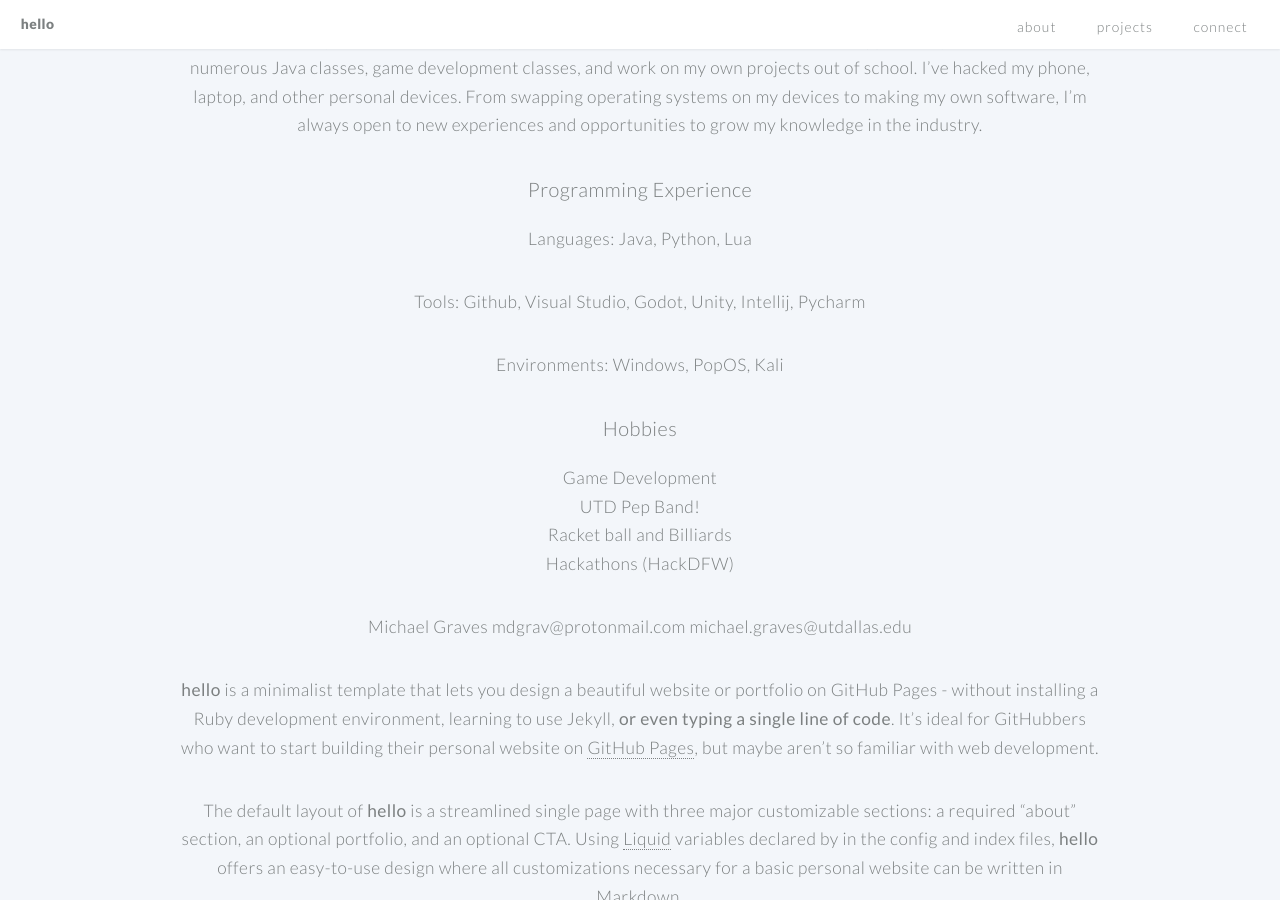
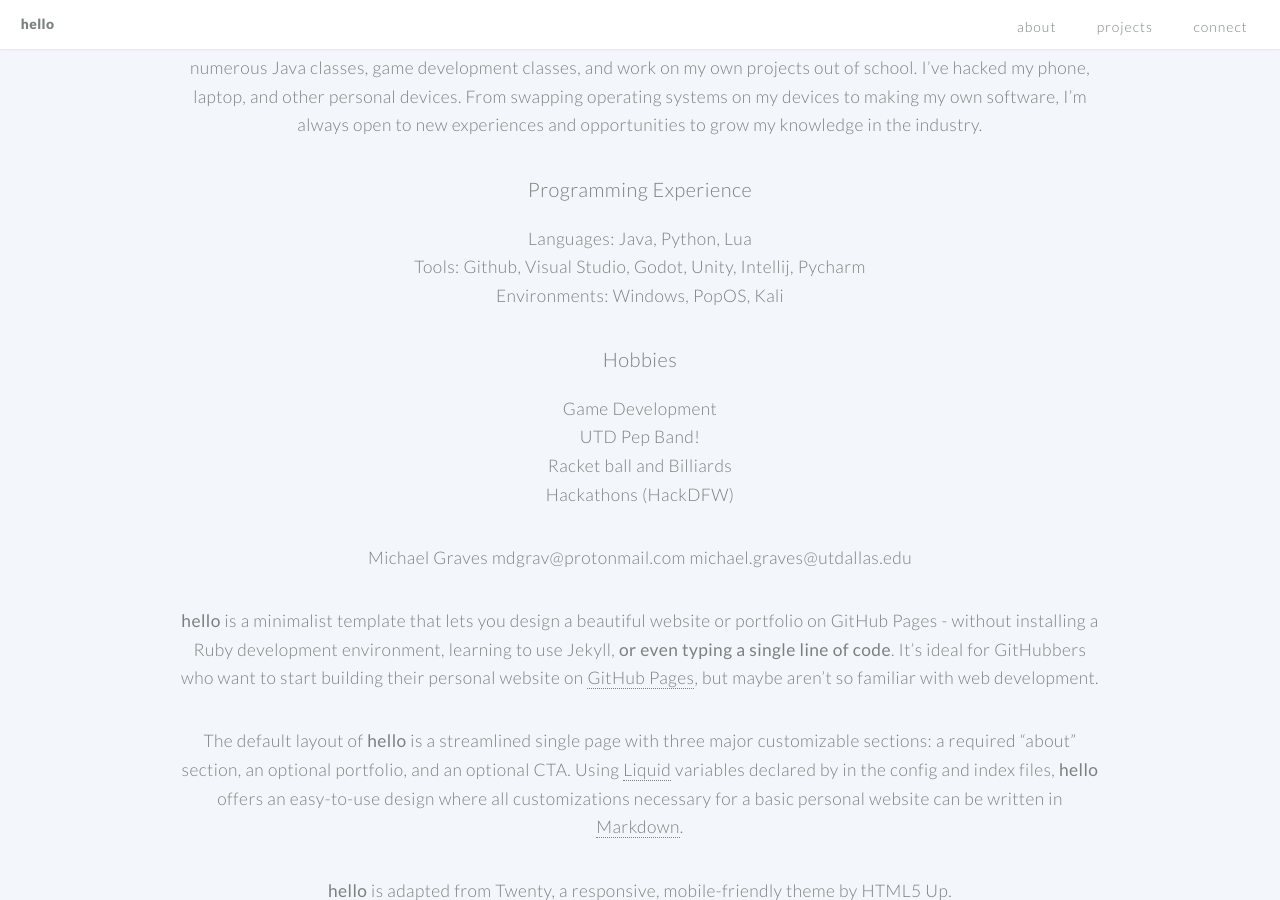
Before and after one commit to michaelgrav/Old-Personal-Website, a Jekyll site: the page built from index.md, in a window 1280 px wide and 900 px high, scrolled down 922 px. Built offline with Jekyll 4.4.1, drawn with Linux system fonts in a browser that asks for light colours.

```diff
--- a/index.md
+++ b/index.md
@@ -46,12 +46,9 @@ cta_button_label: contact # the label on the button
 I've been interested in Computer Science and Cyber Security since I was 12. Computers always fascinated me and I had to know how they worked. This curiosity blossomed into a serious interest and career opportunity for me. I've taken numerous Java classes, game development classes, and work on my own projects out of school. I've hacked my phone, laptop, and other personal devices. From swapping operating systems on my devices to making my own software, I'm always open to new experiences and opportunities to grow my knowledge in the industry.
 
 ### Programming Experience
-
-Languages: Java, Python, Lua
-
-Tools: Github, Visual Studio, Godot, Unity, Intellij, Pycharm
-
-Environments: Windows, PopOS, Kali
+- Languages: Java, Python, Lua
+- Tools: Github, Visual Studio, Godot, Unity, Intellij, Pycharm
+- Environments: Windows, PopOS, Kali
 
 ### Hobbies
 - Game Development
```
